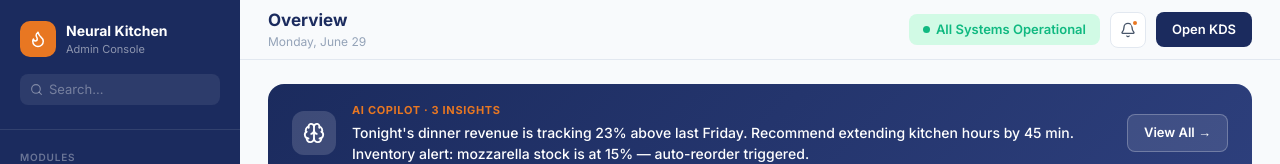
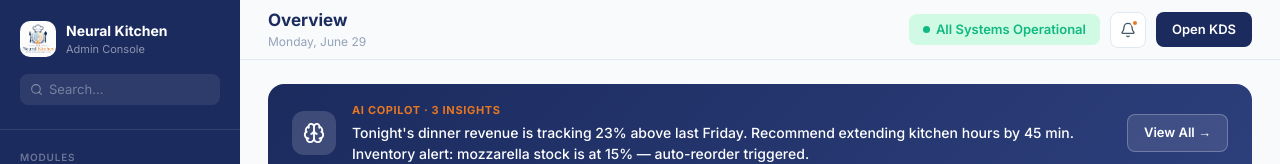
Before and after one commit to SaiPranay04/neural-kitchen-white, a Next.js app: page /admin in a window 1280 px wide. Shown: the top 164 px of the page. Built offline with nearby package versions, Linux system fonts and the light colour scheme.

Commit message:
feat: implement admin dashboard with navigation and overview analytics

```diff
--- a/src/app/admin/page.tsx
+++ b/src/app/admin/page.tsx
@@ -30,9 +30,7 @@ export default function AdminDashboard() {
       <div style={{ width: 240, background: C.navy, display: "flex", flexDirection: "column", flexShrink: 0 }}>
         <div style={{ padding: "20px 20px 24px", borderBottom: "1px solid rgba(255,255,255,0.1)" }}>
           <div style={{ display: "flex", alignItems: "center", gap: 10, marginBottom: 16 }}>
-            <div style={{ width: 36, height: 36, borderRadius: 10, background: C.orange, display: "flex", alignItems: "center", justifyContent: "center" }}>
-              <Flame size={18} color="white" />
-            </div>
+            <img src="/image.png" alt="Neural Kitchen Logo" style={{ width: 36, height: 36, borderRadius: 10, objectFit: "cover" }} />
             <div>
               <div style={{ fontWeight: 700, fontSize: 14, color: "white" }}>Neural Kitchen</div>
               <div style={{ fontSize: 11, color: "rgba(255,255,255,0.5)" }}>Admin Console</div>
--- a/src/app/page.tsx
+++ b/src/app/page.tsx
@@ -19,9 +19,7 @@ export default function LandingPage() {
       {/* NAV */}
       <nav style={{ position: "sticky", top: 0, zIndex: 50, background: "rgba(250,250,248,0.9)", backdropFilter: "blur(16px)", borderBottom: `1px solid ${C.slate200}`, padding: "0 32px", display: "flex", alignItems: "center", justifyContent: "space-between", height: 64 }}>
         <div style={{ display: "flex", alignItems: "center", gap: 10 }}>
-          <div style={{ width: 36, height: 36, background: `linear-gradient(135deg, ${C.navy}, ${C.navyLight})`, borderRadius: 10, display: "flex", alignItems: "center", justifyContent: "center" }}>
-            <Flame size={18} color="white" />
-          </div>
+          <img src="/image.png" alt="Neural Kitchen Logo" style={{ width: 36, height: 36, borderRadius: 10, objectFit: "cover" }} />
           <span style={{ fontWeight: 800, fontSize: 17, color: C.navy, letterSpacing: "-0.02em" }}>Neural Kitchen</span>
         </div>
         <div style={{ display: "flex", gap: 8 }}>
```
Also changed, not shown: image.png (added), public/image.png (added).
